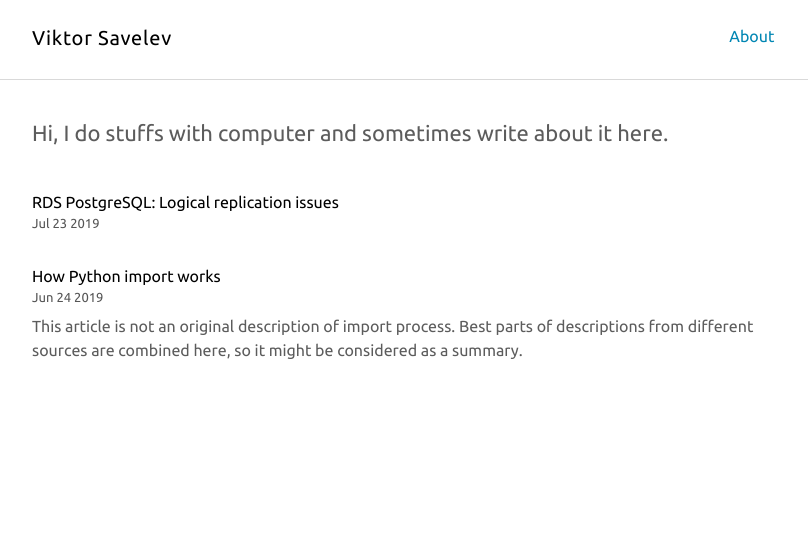
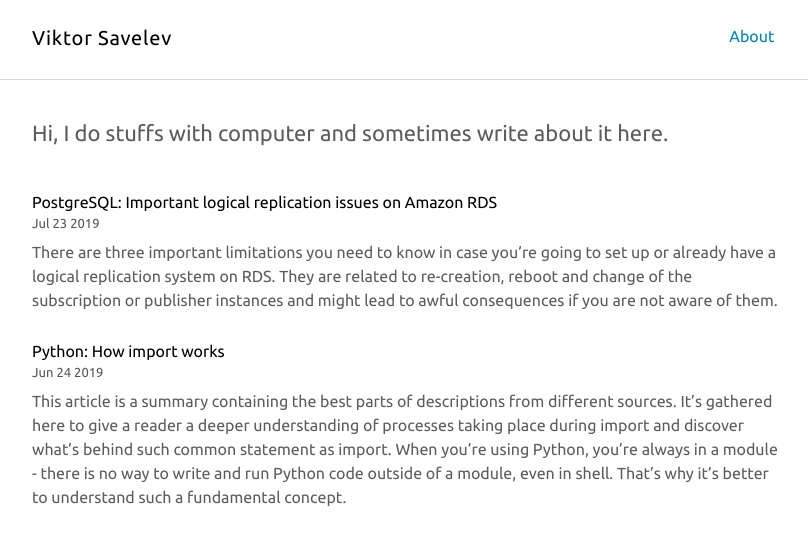
Before and after one commit to savelevvo/tugotron.github.io, a Jekyll site: the page built from index.html, in a window 1280 px wide. Shown: the top 545 px of the page, without its empty margins (232-1040 px from the left). Built offline with Jekyll 4.4.1, drawn with Linux system fonts in a browser that asks for light colours; some of the changed lines change nothing that is shown.

Commit message:
Article fixes;

````diff
--- a/_posts/2019-06-24-how-python-import-works.md
+++ b/_posts/2019-06-24-how-python-import-works.md
@@ -1,8 +1,8 @@
 ---
 layout: post
-title: "How Python import works"
+title: "Python: How import works"
 comments: true
-description: "This article is not an original description of import process. Best parts of descriptions from different sources are combined here, so it might be considered as a summary."
+description: "This article is a summary containing the best parts of descriptions from different sources. It’s gathered here to give a reader a deeper understanding of processes taking place during import and discover what’s behind such common statement as import. When you’re using Python, you’re always in a module - there is no way to write and run Python code outside of a module, even in shell. That’s why it’s better to understand such a fundamental concept."
 keywords: "python, import"
 ---
 
--- /dev/null
+++ b/_posts/2019-07-23-postgresql-replication-issues-rds.md
@@ -0,0 +1,55 @@
+---
+layout: post
+title: "PostgreSQL: Important logical replication issues on Amazon RDS"
+comments: true
+description: "There are three important limitations you need to know in case you’re going to set up or already have a logical replication system on RDS. They are related to re-creation, reboot and change of the subscription or publisher instances and might lead to awful consequences if you are not aware of them."
+keywords: "postgresql, aws, rds, logical, replication, amazon"
+---
+
+There are three important limitations you need to know in case you’re going to set up or already have a logical replication system on RDS. They are related to re-creation, reboot and change of the subscription or publisher instances and might lead to awful consequences if you are not aware of them.
+
+<br>
+
+### Re-create
+
+There is a tricky thing behind `max_replication_slots` and you might face serious problems after re-creation of the instance:
+
+```2019-07-05 13:16:18 UTC::@:[6165]:PANIC: could not find free replication state, increase max_replication_slots```
+
+New subscription instance just won’t start. Here is what I [found](https://www.postgresql.org/message-id/CAMsr%2BYGA%3Drb2VD7FPR8gXSBhTVYwmXZHM8TR3qtq2Lkpq%2BCkrg%40mail.gmail.com) on postgresql forums:
+
+> The identifiers aren't currently dropped during node part, which should be changed. It hasn't come up to date because frequent node addition and removal is something to be avoided, and because most deployments configure room for more slots than needed to avoid future restarts.
+
+For example: you’ve created and correctly configured publisher and subscription instances. Now, you need to re-create those instances for some reason (enable [encryption](https://docs.aws.amazon.com/AmazonRDS/latest/UserGuide/Overview.Encryption.html) or something else). But when you stop instances, they don’t free replication slots they use. And that causes a big issue because newly-created RDS instance uses default configuration in which `max_replication_slots == 10`. You can change its config only after it started but it can’t do so. Turns out that the new instance get stuck in a loop and at this point you have only two options: configure subscription instance from scratch or ask AWS support for help.
+
+<br>
+
+### Reboot
+
+Also, you can’t just easily restart the subscription instance because of [this](https://forums.aws.amazon.com/thread.jspa?messageID=848707):
+
+> If you reboot subscriber or change instances type/class of the subscriber instance public IP of the subscriber RDS changes and the logical replication no longer works, we have to set it up again.
+
+That means you should drop every single subscription and create it again. It will be populated from scratch then (might take a lot of time and you might reach IOPS limit depending of the publisher table size). Here is what you’ll need to do:
+
+<script src="https://gist.github.com/tugotron/71050d8679fc9c8be9b411807264eebf.js"></script>
+
+For cases like that, it’s useful to have an automated recovery procedure that would configure the whole replication system for you.
+
+<br>
+
+### Change
+
+If publisher table structure changes, [replication stops](https://www.postgresql.org/docs/10/logical-replication-restrictions.html):
+
+```
+2019-07-04 12:45:33 UTC::@:[22255]:LOG: logical replication apply worker for subscription "users_locationbyip_sub" has started
+2019-07-04 12:45:33 UTC::@:[22255]:ERROR: logical replication target relation "public.users_locationbyip" is missing some replicated columns
+2019-07-04 12:45:33 UTC::@:[15988]:LOG: worker process: logical replication worker for subscription 16739 (PID 22255) exited with exit code 1
+```
+
+That causes consuming memory (1) by huge number of WAL files that are getting collected and waiting for replication to start.
+
+![](/assets/images/TshCbKaiW4.png)
+
+You need to ALTER (2) subscription table to make it identical to publisher. After that, postgres will automatically sync all of the missed data.
--- a/_posts/2019-07-23-rds-postgresql-ogical-replication-issues.md
+++ /dev/null
@@ -1,57 +0,0 @@
----
-layout: post
-title: "RDS PostgreSQL: Logical replication issues"
-comments: true
-description: ""
-keywords: "postgresql, aws, rds, logical, replication"
----
-
-## RDS PostgreSQL: Logical replication issues
-
-There are three important limitations you need to know in case you’re going to set up or already have a logical replication system on RDS.
-
-### Re-create
-
-There is a tricky thing behind max_replication_slots and you might face serious problems after re-creation of the instance:
-
-```2019-07-05 13:16:18 UTC::@:[6165]:PANIC: could not find free replication state, increase max_replication_slots```
-
-New subscription instance just won’t start. Here is what I found on postgres forums:
-
-_The identifiers aren't currently dropped during node part, which should be changed. It hasn't come up to date because frequent node addition and removal is something to be avoided, and because most deployments configure room for more slots than needed to avoid future restarts._
-
-For example: you’ve created and correctly configured publisher and subscription instances. Now, you need to re-create those instances for some reason (enable encryption or something else). But when you stop instances, they don’t free replication slots they use. And that causes a big issue because newly-created RDS instance uses default configuration in which max_replication_slots == 10. You can change its config only after it started but it can’t do so. Turns out that the new instance get stuck in a loop and at this point you have only two options: configure subscription instance from scratch or ask AWS support for help.
-
-### Reboot
-
-Also, you can’t just easily restart the subscription instance because of this:
-
-If you reboot subscriber or change instances type/class of the subscriber instance public IP of the subscriber RDS changes and the logical replication no longer works, we have to set it up again.
-
-That means you should drop every single subscription and create it again. It will be populated from scratch then (might take a lot of time and you might reach IOPS limit depending of the publisher table size). Here is what you’ll need to do:
-
-```sql
-ALTER SUBSCRIPTION my_table_sub DISABLE;
-ALTER SUBSCRIPTION my_table_sub SET (slot_name = NONE);
-DROP SUBSCRIPTION my_table_sub;
-delete from my_table;
-create subscription my_table_sub connection 'dbname=xxx user=xxx password=xxx host=xxx port=xxx' publication my_table_pub;
-```
-
-For cases like that, it’s useful to have an automated recovery procedure that would configure the whole replication system for you.
-
-### Change
-
-If publisher table structure changes, replication stops:
-
-```
-2019-07-04 12:45:33 UTC::@:[22255]:LOG: logical replication apply worker for subscription "users_locationbyip_sub" has started
-2019-07-04 12:45:33 UTC::@:[22255]:ERROR: logical replication target relation "public.users_locationbyip" is missing some replicated columns
-2019-07-04 12:45:33 UTC::@:[15988]:LOG: worker process: logical replication worker for subscription 16739 (PID 22255) exited with exit code 1
-```
-
-That causes consuming memory (1) by huge number of WAL files that are getting collected and waiting for replication to start.
-
-**image**
-
-You need to ALTER (2) subscription table to make it identical to publisher. After that, postgres will automatically sync all of the missed data.
````
Also changed, not shown: assets/images/TshCbKaiW4.png (added).
